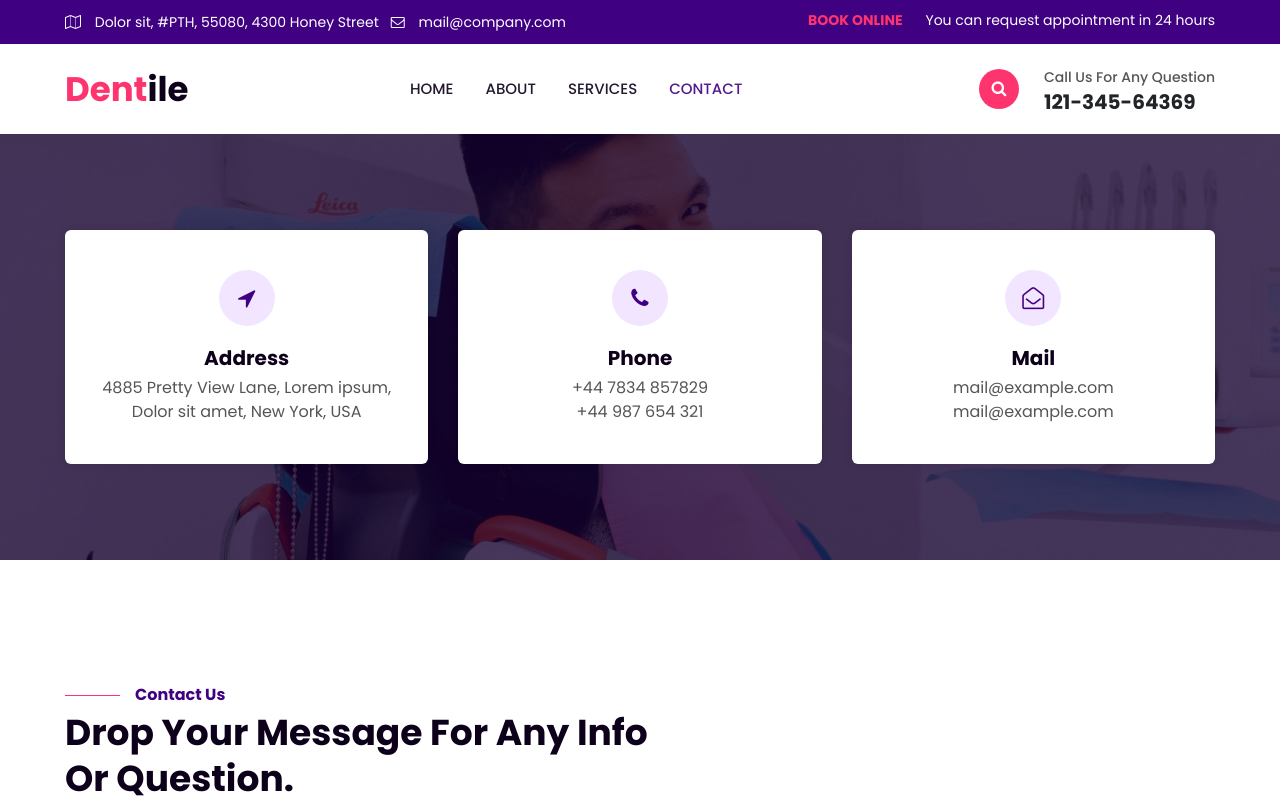
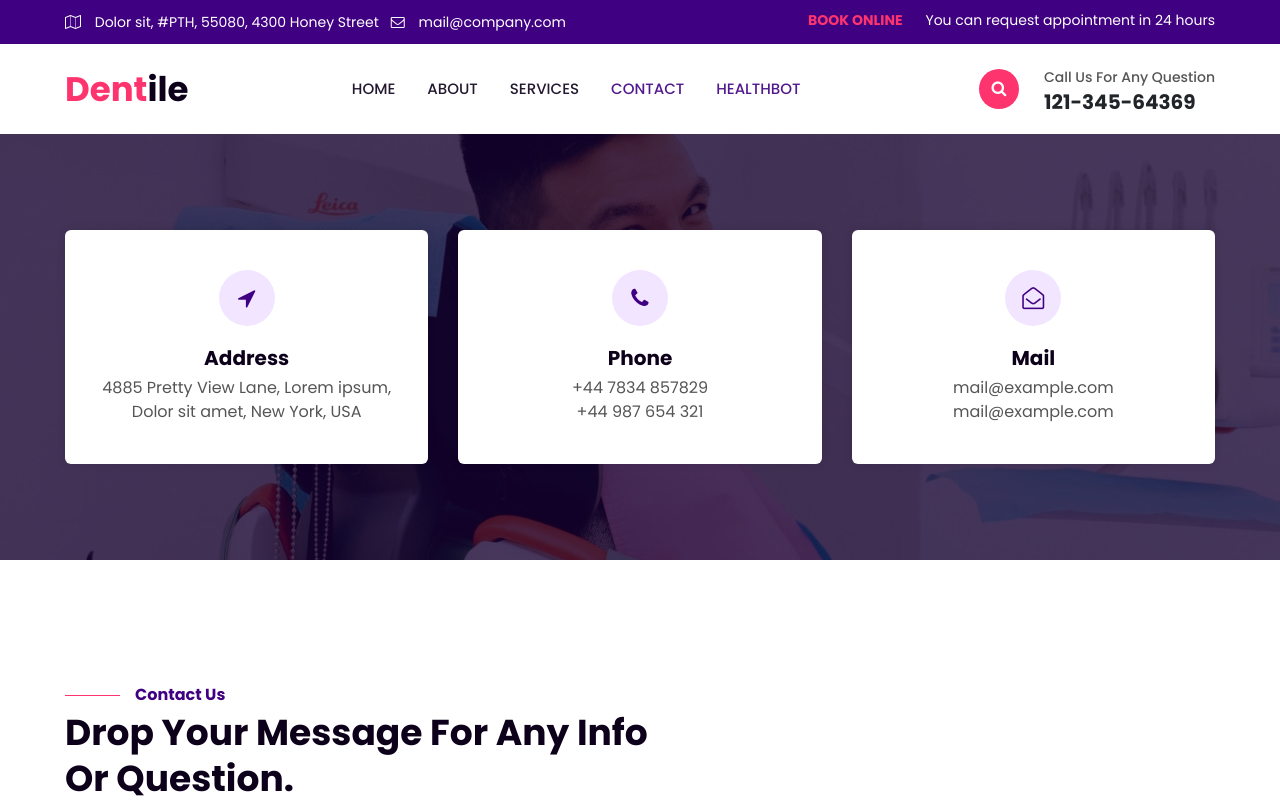
Before and after one commit to Ammulu-maddi/project33, a plain HTML site: page contact.html in a window 1280 px wide. Shown: the top 805 px of the page. Drawn offline with Linux system fonts and the light colour scheme.

Commit message:
Update contact.html

```diff
--- a/contact.html
+++ b/contact.html
@@ -73,6 +73,9 @@
 
 						<li class="nav-item active">
 							<a class="nav-link" href="contact.html">Contact</a>
+						</li>
+						<li class="nav-item active">
+							<a class="nav-link" href="healthbot">healthbot</a>
 						</li>
 					</ul>
 					<!--/search-right-->
```
